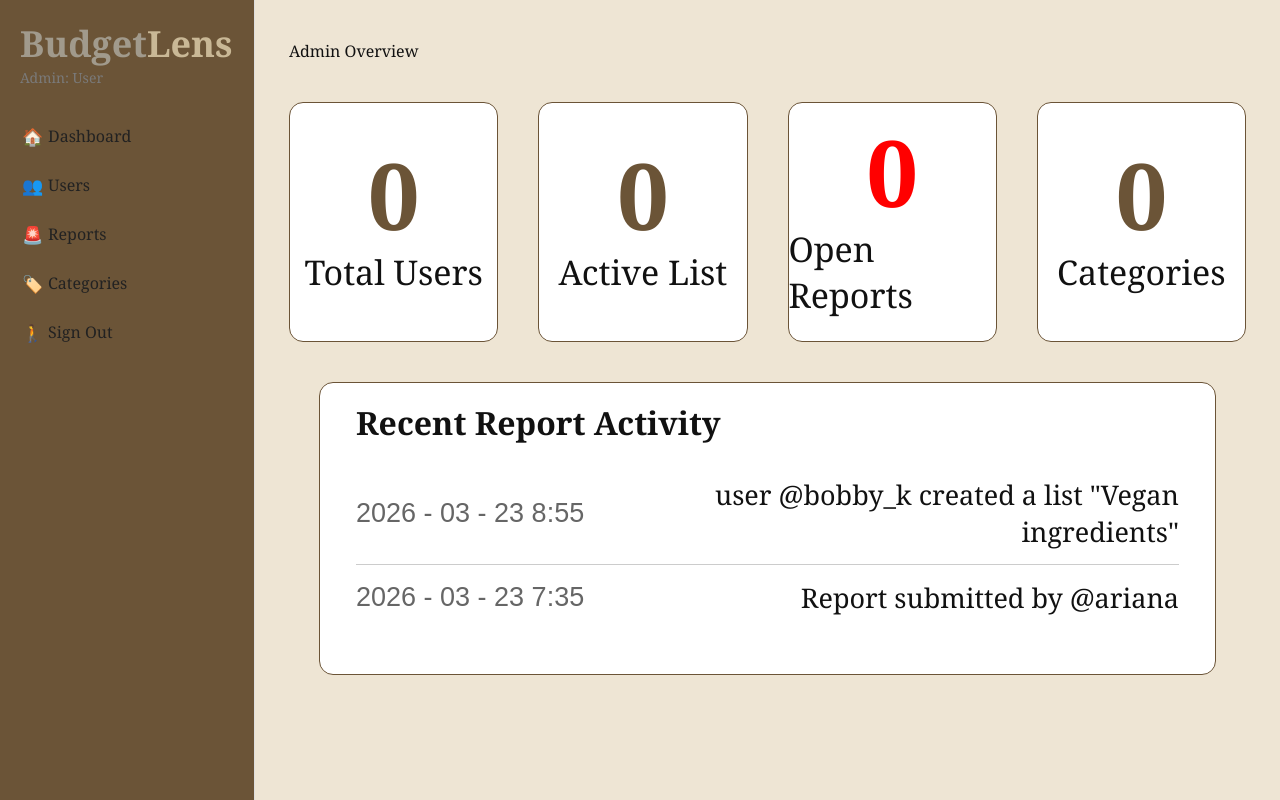
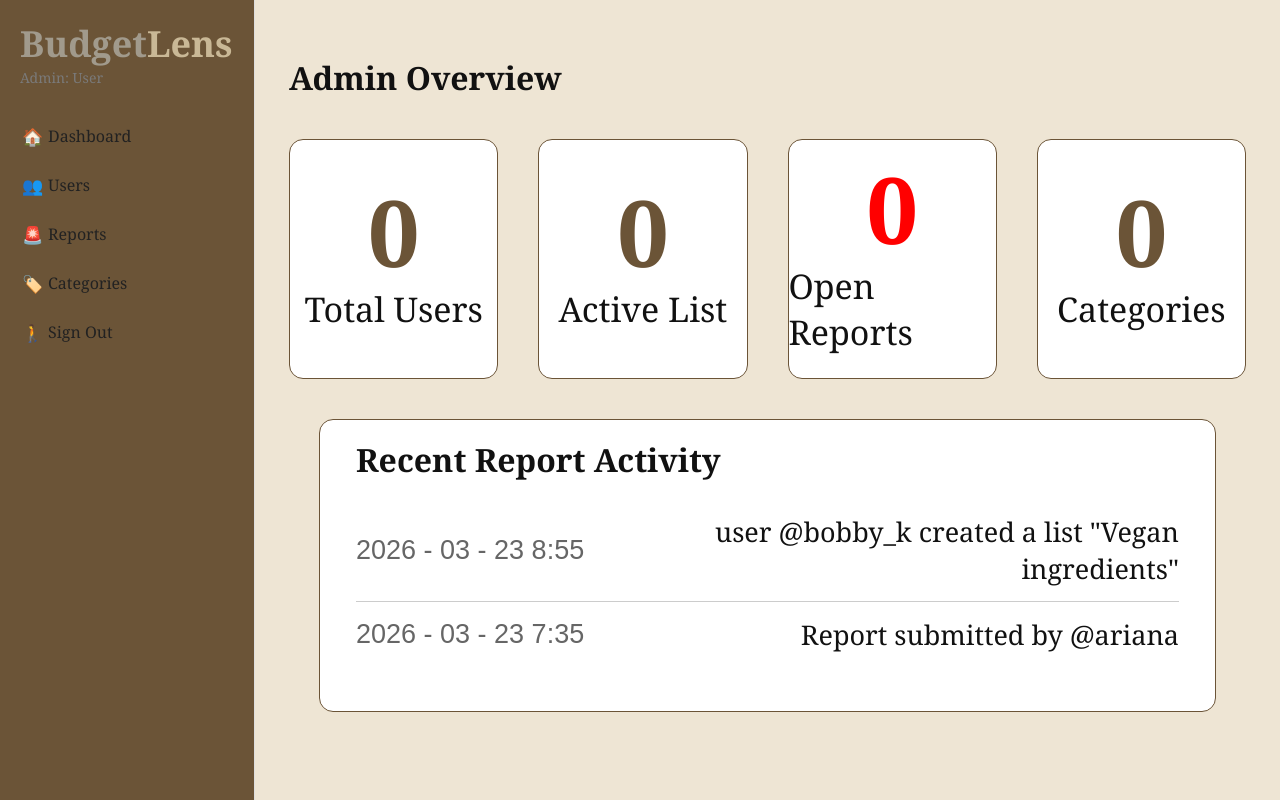
Before and after one commit to Cchristineee/BudgetLens, a PHP site: page /upload/admin_dashboard.php in a window 1280 px wide. Run offline with PHP 8.4, Linux system fonts and the light colour scheme; data that the repository does not hold is empty.

Commit message:
fixed title size

```diff
--- a/admin_dashboard.php
+++ b/admin_dashboard.php
@@ -65,9 +65,9 @@ if ($result && $row = $result->fetch_assoc())
 
     <!-- Main Content ★ -->
         <main class="main-content">
-            <header class="dashboar-header">
+            <h1 class="admin-title">
                 <p>Admin Overview</p>
-            </header>
+            </h1>
             <!-- Hardcoded: will reflect database later... ★ -->
             <section class="stats-grid">
 
```
